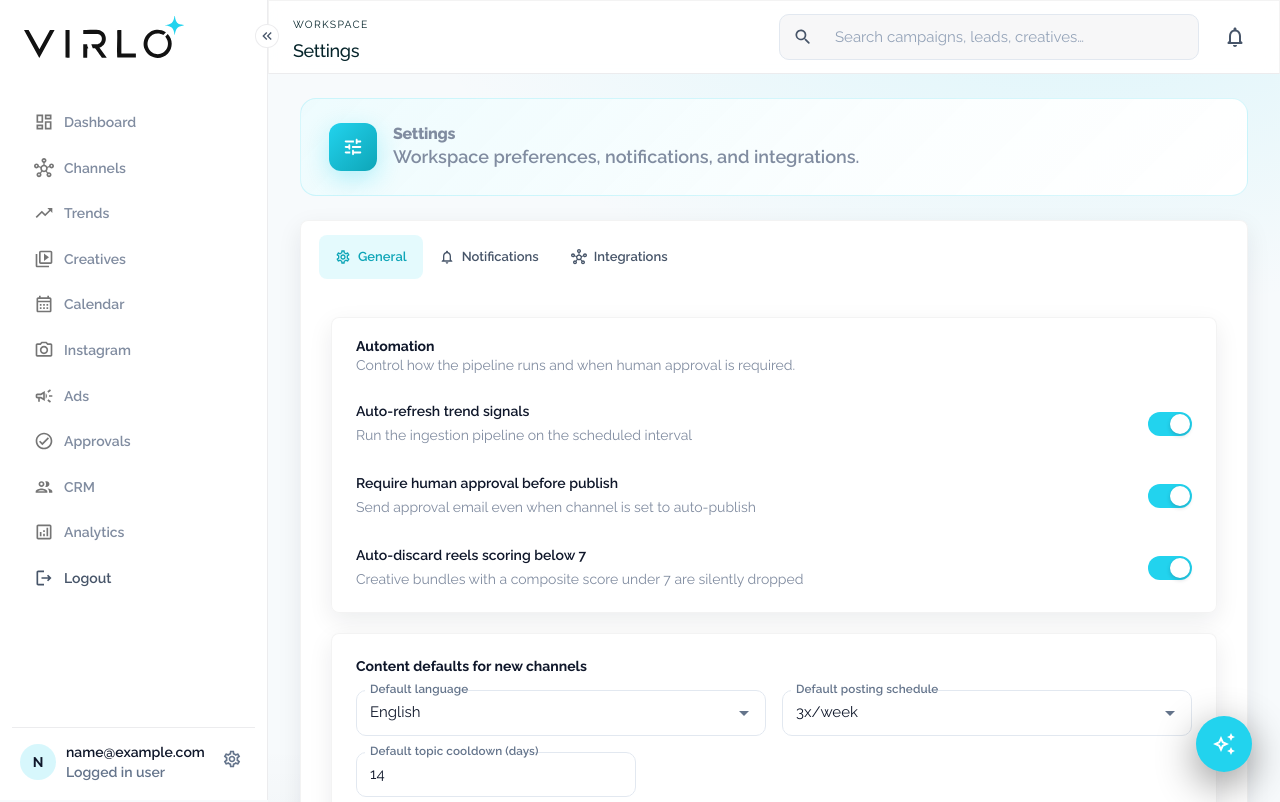
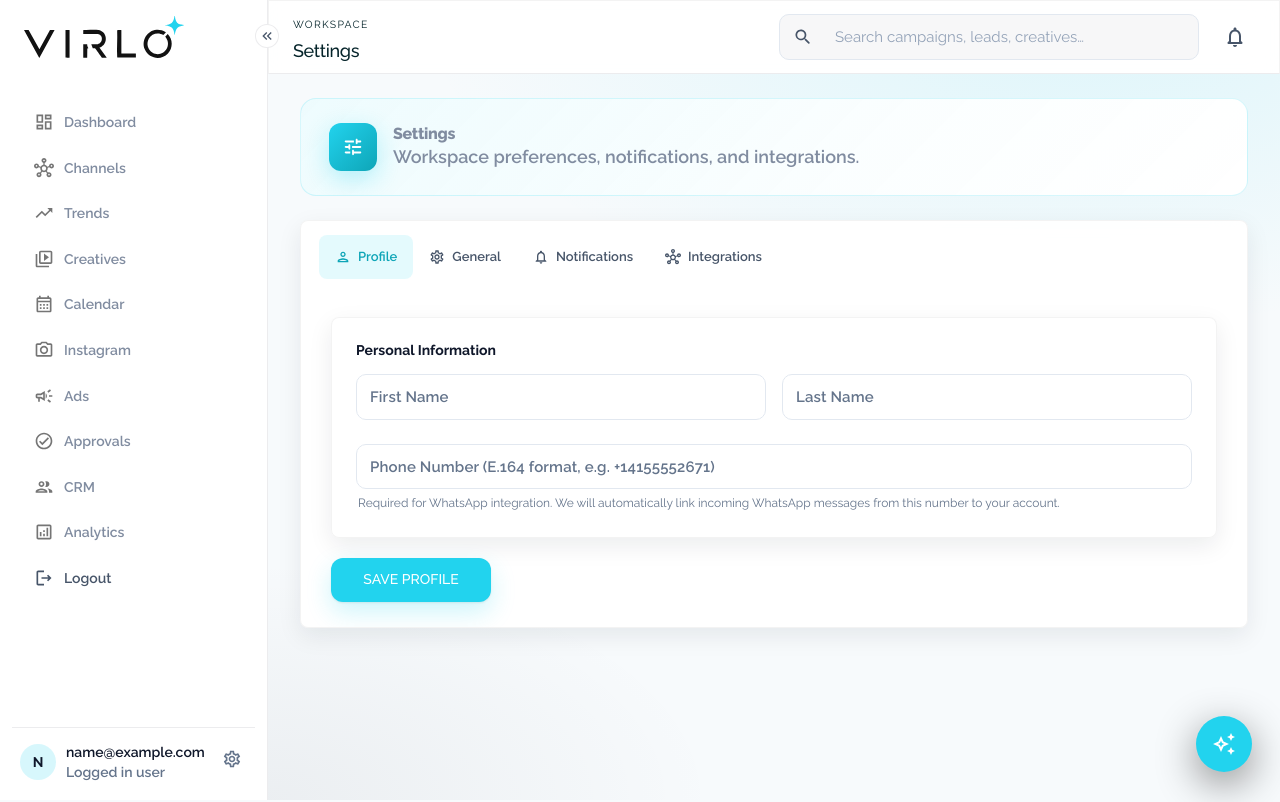
Before and after one commit to yashwanth-a11y/meta-ads-automation, a React (Vite) app in the folder frontend/: page /settings in a window 1280 px wide. Shown: the top 802 px of the page. Built offline with nearby package versions, Linux system fonts and the light colour scheme; sample sign-in values are in the browser's storage.

Commit message:
added missing profile information page

```diff
--- a/frontend/src/pages/SettingsPage.tsx
+++ b/frontend/src/pages/SettingsPage.tsx
@@ -5,6 +5,7 @@ import TuneRoundedIcon from '@mui/icons-material/TuneRounded'
 import SettingsOutlinedIcon from '@mui/icons-material/SettingsOutlined'
 import NotificationsOutlinedIcon from '@mui/icons-material/NotificationsOutlined'
 import HubOutlinedIcon from '@mui/icons-material/HubOutlined'
+import PersonOutlinedIcon from '@mui/icons-material/PersonOutlined'
 import { GlassCard } from '../components/ui/GlassCard'
 import { GeneralSection } from '../components/settings/GeneralSection'
 import { ProfileSection } from '../components/settings/ProfileSection'
@@ -15,7 +16,7 @@ const ACCENT = '#22D3EE'
 const ACCENT_DARK = '#0EA5B7'
 
 type SettingsTab = {
-  id: 'general' | 'notifications' | 'integrations'
+  id: 'profile' | 'general' | 'notifications' | 'integrations'
   label: string
   description: string
   Icon: React.ElementType
@@ -23,6 +24,13 @@ type SettingsTab = {
 }
 
 const TABS: SettingsTab[] = [
+  {
+    id: 'profile',
+    label: 'Profile',
+    description: 'Personal details and contact information.',
+    Icon: PersonOutlinedIcon,
+    Render: ProfileSection,
+  },
   {
     id: 'general',
     label: 'General',
```
